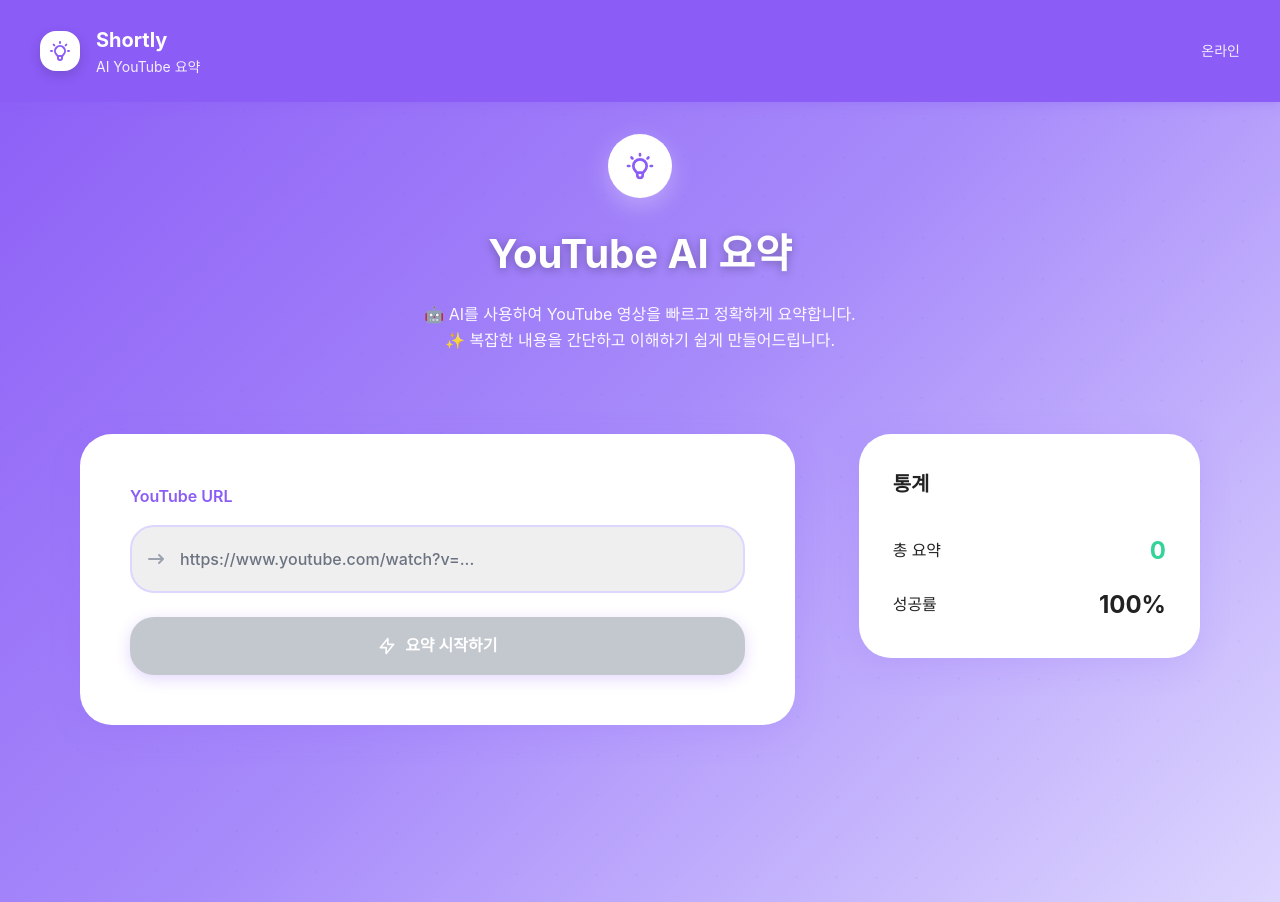
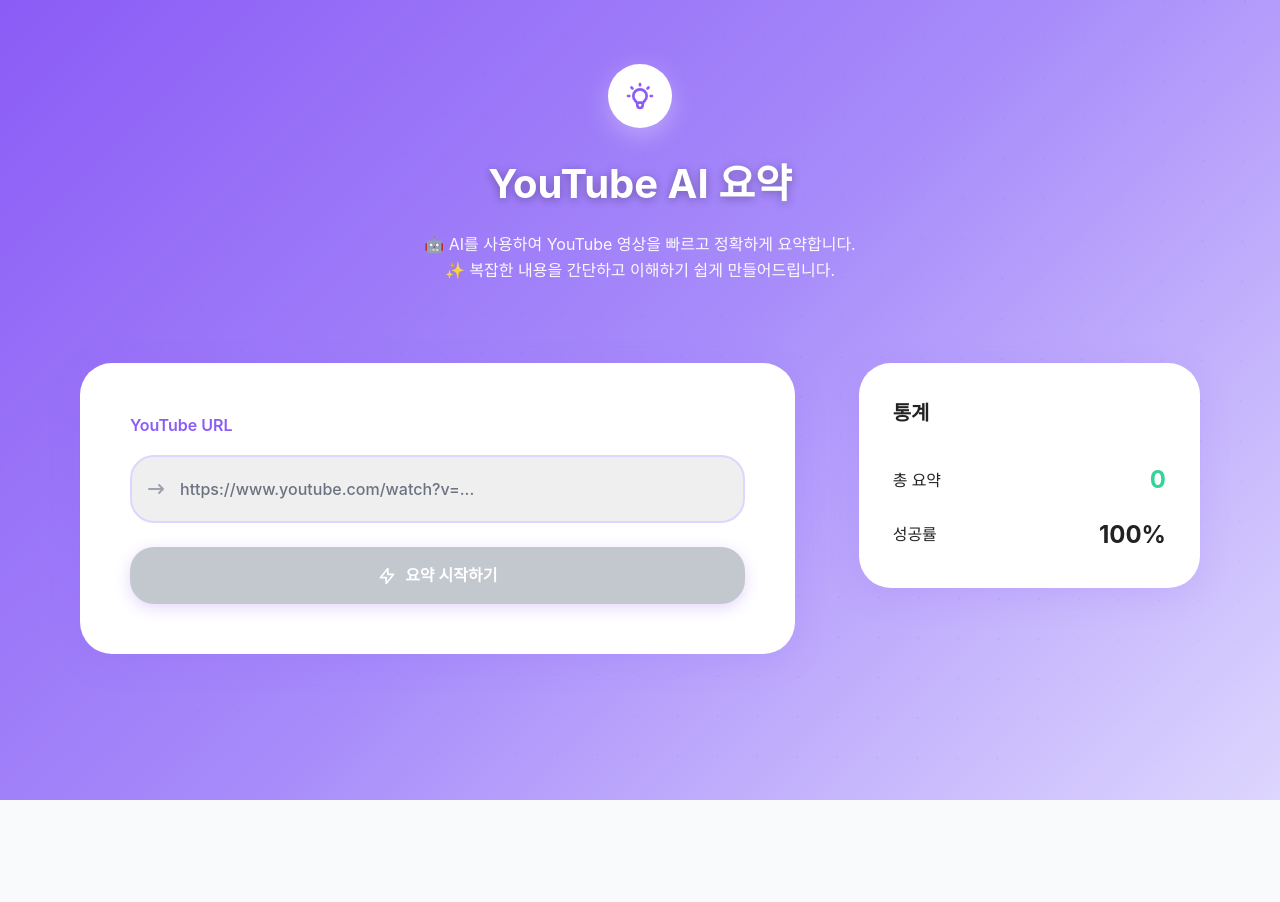
Before and after one commit to carawoo/shortly, a Next.js app: page / in a window 1280 px wide. After the commit the page ends 800 px from the top, so only its background shows below. Built offline with nearby package versions, Linux system fonts and the light colour scheme.

Commit message:
🗑️ Remove Top Header Section - Clean up UI by removing unnecessary header with logo and online status, adjusted main content padding

```diff
--- a/src/app/page.tsx
+++ b/src/app/page.tsx
@@ -3,7 +3,7 @@
 import { useState, useEffect } from 'react';
 
 // 캐시 무효화를 위한 강제 변경사항
-const CACHE_BUSTER = 'fix-text-colors-white-on-dark-bg-' + Date.now();
+const CACHE_BUSTER = 'remove-top-header-section-' + Date.now();
 
 export default function Home() {
   const [url, setUrl] = useState('');
@@ -247,25 +247,7 @@
       <div className="background-pattern"></div>
 
       {/* 헤더 */}
-      <header className="header">
-        <div className="header-content">
-          <div className="header-left">
-            <div className="logo-container">
-              <svg className="logo-icon" fill="none" stroke="currentColor" viewBox="0 0 24 24">
-                <path strokeLinecap="round" strokeLinejoin="round" strokeWidth={2} d="M9.663 17h4.673M12 3v1m6.364 1.636l-.707.707M21 12h-1M4 12H3m3.343-5.657l-.707-.707m2.828 9.9a5 5 0 117.072 0l-.548.547A3.374 3.374 0 0014 18.469V19a2 2 0 11-4 0v-.531c0-.895-.356-1.754-.988-2.386l-.548-.547z" />
-              </svg>
-            </div>
-                        <div>
-              <h1 className="app-title">Shortly</h1>
-              <p className="app-subtitle">AI YouTube 요약</p>
-            </div>
-          </div>
-          <div className="online-status">
-            <div className="status-dot"></div>
-            <span className="status-text">온라인</span>
-          </div>
-        </div>
-      </header>
+
 
       <main className="main-content">
         <div className="main-container">
--- a/src/app/styles.css
+++ b/src/app/styles.css
@@ -305,7 +305,7 @@
   z-index: 10;
   min-height: 100vh;
   padding: var(--space-xl) var(--space);
-  padding-top: 0;
+  padding-top: var(--space-xl);
 }
 
 .main-container {
```
